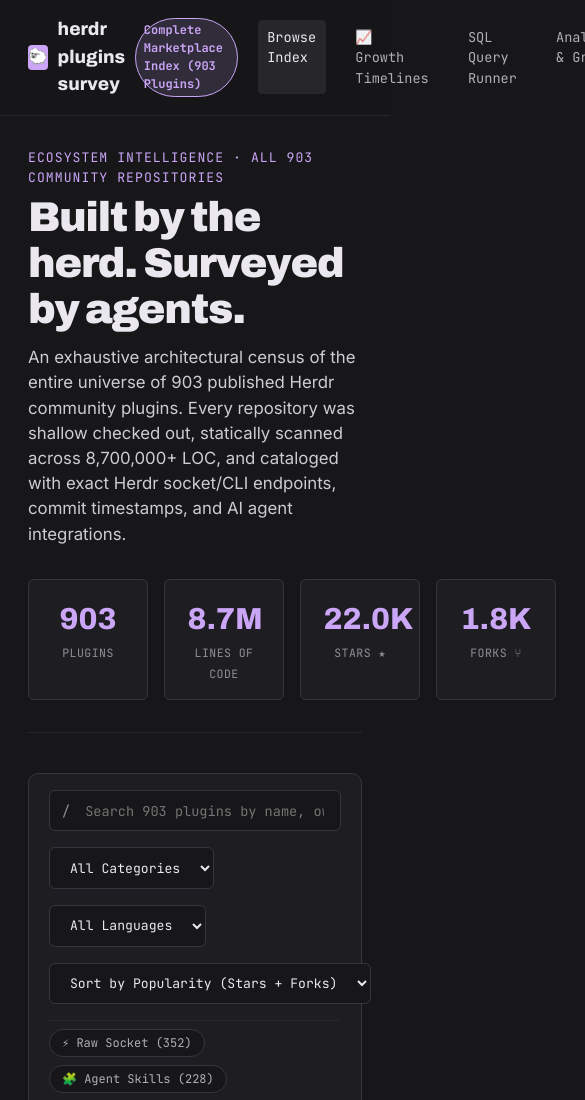
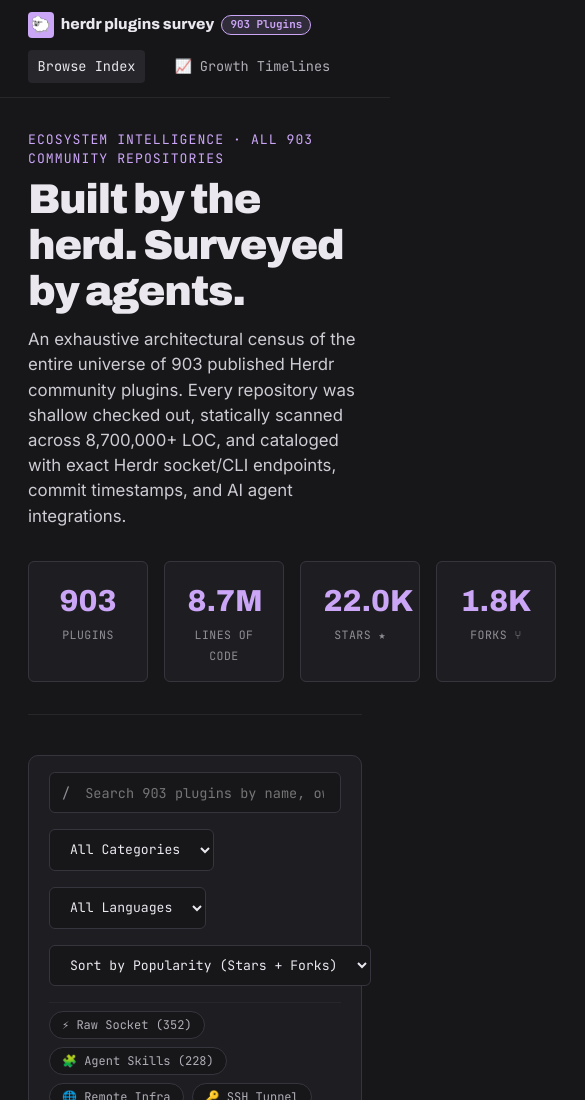
Before and after one commit to timmaffett/herdr_plugin_survey, a website: page public/index.html in a window 390 px wide. Shown: the top 1100 px of the page, 585 px wide, since content can reach past the window. Drawn offline with Linux system fonts and the light colour scheme; no server answers.

Commit message:
fix(nav): make marketplace index tag and brand title responsive across narrow viewports

```diff
--- a/public/index.html
+++ b/public/index.html
@@ -16,8 +16,12 @@
   <nav class="hd-nav">
     <div class="hd-brand">
       <span class="ram-icon">🐑</span>
-      <span>herdr plugins survey</span>
-      <span class="nav-tag">Complete Marketplace Index (903 Plugins)</span>
+      <span class="brand-text">herdr plugins survey</span>
+      <span class="nav-tag">
+        <span class="nav-tag-full">Complete Marketplace Index (903 Plugins)</span>
+        <span class="nav-tag-medium">Marketplace Index (903)</span>
+        <span class="nav-tag-short">903 Plugins</span>
+      </span>
     </div>
     <div class="nav-links">
       <span class="nav-link active" data-view="browse">Browse Index</span>
--- a/public/style.css
+++ b/public/style.css
@@ -81,6 +81,12 @@
   font-size: 1.15rem;
   font-weight: 800;
   color: var(--ink);
+  white-space: nowrap;
+  flex-shrink: 0;
+}
+
+.brand-text {
+  white-space: nowrap;
 }
 
 .ram-icon {
@@ -94,16 +100,87 @@
   border-radius: var(--radius-sm);
   font-size: 1rem;
   font-weight: 900;
+  flex-shrink: 0;
 }
 
 .nav-tag {
   font-family: var(--mono);
-  font-size: 0.75rem;
+  font-size: 0.72rem;
   background: var(--spot-glow);
   color: var(--spot);
   border: 1px solid var(--spot);
-  padding: 0.15rem 0.5rem;
+  padding: 0.2rem 0.65rem;
   border-radius: 999px;
+  white-space: nowrap;
+  flex-shrink: 0;
+  display: inline-flex;
+  align-items: center;
+  line-height: 1.2;
+}
+
+/* Multi-breakpoint responsive labels for nav-tag */
+.nav-tag .nav-tag-full {
+  display: inline;
+}
+.nav-tag .nav-tag-medium {
+  display: none;
+}
+.nav-tag .nav-tag-short {
+  display: none;
+}
+
+@media (max-width: 1280px) {
+  .nav-tag .nav-tag-full {
+    display: none;
+  }
+  .nav-tag .nav-tag-medium {
+    display: inline;
+  }
+  .nav-tag .nav-tag-short {
+    display: none;
+  }
+}
+
+@media (max-width: 1040px) {
+  .nav-tag .nav-tag-full {
+    display: none;
+  }
+  .nav-tag .nav-tag-medium {
+    display: none;
+  }
+  .nav-tag .nav-tag-short {
+    display: inline;
+  }
+}
+
+@media (max-width: 960px) {
+  .hd-nav {
+    flex-wrap: wrap;
+    gap: 0.75rem;
+    padding: 0.75rem var(--gut);
+  }
+  .nav-links {
+    width: 100%;
+    overflow-x: auto;
+    gap: 0.75rem;
+    padding-bottom: 2px;
+    font-size: 0.82rem;
+    -webkit-overflow-scrolling: touch;
+  }
+}
+
+@media (max-width: 640px) {
+  .hd-brand {
+    font-size: 1.0rem;
+    gap: 0.45rem;
+  }
+  .brand-text {
+    font-size: 0.95rem;
+  }
+  .nav-tag {
+    font-size: 0.68rem;
+    padding: 0.15rem 0.5rem;
+  }
 }
 
 .nav-links {
@@ -112,6 +189,7 @@
   margin-left: auto;
   font-family: var(--mono);
   font-size: 0.85rem;
+  white-space: nowrap;
 }
 
 .nav-link {
```
